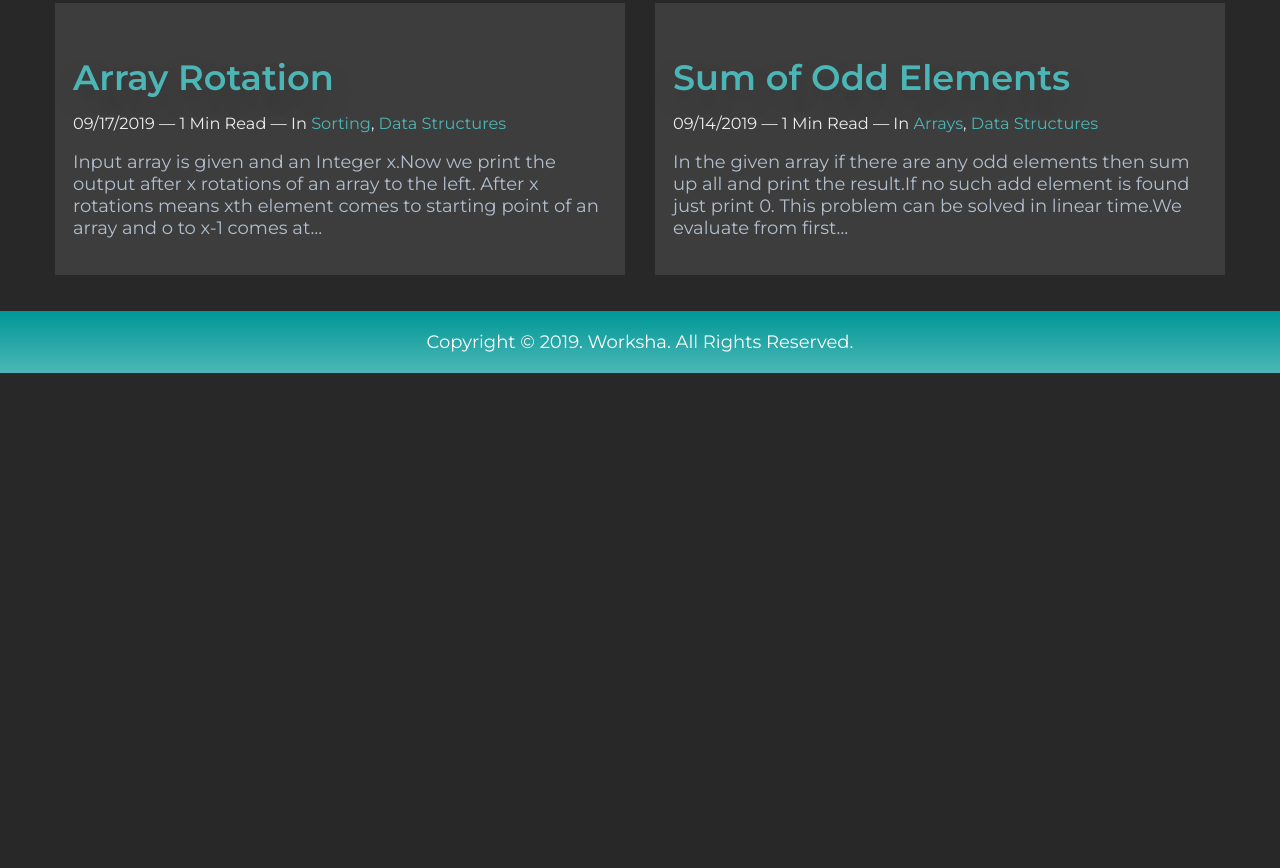
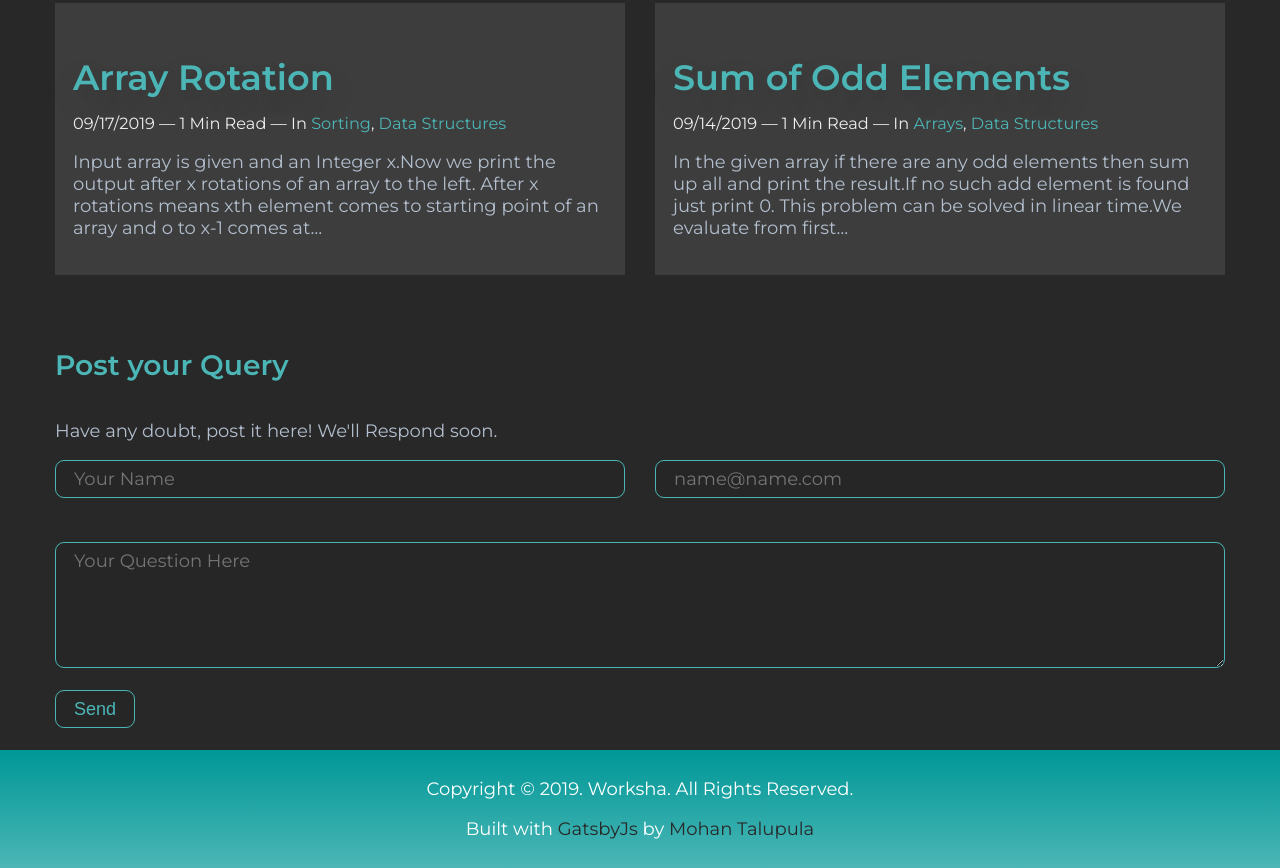
Before and after one commit to mittajithendra/worksha.com, a Gatsby site: page / in a window 1280 px wide. Shown: the part 869-1737 px from the top of the page. Before the commit the page ends 1242 px from the top, so only its background shows below. Built offline with nearby package versions, Linux system fonts and the light colour scheme; Gatsby itself is replaced by a stand-in of ours.

Commit message:
added patches for query form

```diff
--- a/content/arrays/array-rotation.md
+++ b/content/arrays/array-rotation.md
@@ -1,7 +1,7 @@
 ---
 title: Array Rotation
 date: 2019-09-17
-author: Jith
+author: mittajithendra
 categories:
   - Sorting
   - Data Structures
--- a/content/arrays/sum-of-odd-elements.md
+++ b/content/arrays/sum-of-odd-elements.md
@@ -1,7 +1,7 @@
 ---
 title: Sum of Odd Elements
 date: 2019-09-14
-author: Jith
+author: mittajithendra
 categories:
   - Arrays
   - Data Structures
--- a/content/data-structures.yaml
+++ b/content/data-structures.yaml
@@ -1,10 +1,10 @@
 - title: Arrays
   elements:
-    - title: Sum odd elements
+    - title: Sum of Odd Elements
     - title: Array Rotation
     - title: Possible words from Phone Digits
 - title: Sorting
   elements:
-    - title: Sum odd elements
+    - title: Sum of Odd Elements
     - title: Array Rotation
     - title: Possible words from Phone Digits
--- a/content/explore.yaml
+++ b/content/explore.yaml
@@ -3,4 +3,4 @@
   slug: /ds
 - title: Python
   description: Python is an interpreted, high-level, general-purpose programming language.Now-a-days python is most emerging programming language.
-  slug: data-structures
+  slug: /python
--- a/content/python.yaml
+++ b/content/python.yaml
@@ -1,4 +1,4 @@
-- title: Python
+- title: Introduction
   elements:
     - title: Sum odd elements
     - title: Array Rotation
--- a/src/components/Layout/Layout.js
+++ b/src/components/Layout/Layout.js
@@ -107,10 +107,10 @@ const GlobalStyle = createGlobalStyle`
   }
   input, textarea {
     border-radius: .5rem;
-    border: none;
+    border: 1px solid ${props => props.theme.colors.primary};
+    font-family: ${props => props.theme.fontFamily.sansSerif};
     color: ${props => props.theme.colors.primary};
     background: rgba(0, 0, 0, 0.05);
-    width: 100%;
     padding: .4rem 1rem;
     &:focus {
       outline: none;
--- a/src/components/Misc/Footer.js
+++ b/src/components/Misc/Footer.js
@@ -3,17 +3,33 @@ import styled from "styled-components"
 
 import Container from "../Responsive/Container"
 
+const FooterLink = styled.a`
+  color: #282828;
+`
+
 const Footer = () => {
   return (
     <Wrapper>
-      <Container>Copyright © 2019. Worksha. All Rights Reserved.</Container>
+      <Container>
+        <p>Copyright © 2019. Worksha. All Rights Reserved.</p>
+        <p>
+          {" "}
+          Built with{" "}
+          <FooterLink href="https://www.gatsbyjs.org">
+            GatsbyJs
+          </FooterLink> by{" "}
+          <FooterLink href="https://www.github.com/mohanmonu777">
+            Mohan Talupula
+          </FooterLink>
+        </p>
+      </Container>
     </Wrapper>
   )
 }
 
 const Wrapper = styled.div`
   background: linear-gradient(180deg, #009797 0%, #4cb6b6 100%);
-  padding: 20px;
+  padding: 10px;
   color: #fff;
   text-align: center;
 `
--- /dev/null
+++ b/src/components/Misc/Query.js
@@ -0,0 +1,53 @@
+import React from "react"
+import Container from "../Responsive/Container"
+import PageGrid from "../Responsive/PageGrid"
+
+const Query = () => {
+  return (
+    <Container>
+      <h4>Post your Query</h4>
+      <p>Have any doubt, post it here! We'll Respond soon.</p>
+      <form
+        name="contact-form"
+        method="post"
+        data-netlify="true"
+        data-netlify-honeypot="bot-field"
+      >
+        <PageGrid columns="repeat(2,1fr)">
+          <div className="grid-container">
+            <input name="name" placeholder="Your Name" type="text" />
+            <input name="email" placeholder="name@name.com" type="email" />
+          </div>
+        </PageGrid>
+        <br />
+        <br />
+        <PageGrid columns="repeat(1,1fr)">
+          <div className="grid-container">
+            <textarea
+              name="message"
+              placeholder="Your Question Here"
+              rows="5"
+            />
+          </div>
+        </PageGrid>
+        <br />
+        <button
+          style={{
+            padding: ".4rem 1rem",
+            border: "none",
+            color: "#4cb6b6",
+            background: "rgba(0, 0, 0, 0.05)",
+            borderRadius: ".5rem",
+            border: "1px solid #4cb6b6",
+          }}
+        >
+          Send
+        </button>
+        <br />
+        <br />
+      </form>
+    </Container>
+  )
+}
+
+export default Query
--- a/src/pages/index.js
+++ b/src/pages/index.js
@@ -3,14 +3,20 @@ import Layout from "../components/Layout"
 import HomeHeader from "../components/Misc/HomeHeader"
 import Explore from "../components/Misc/Explore"
 import Footer from "../components/Misc/Footer"
+import Query from "../components/Misc/Query"
 import LatestPosts from "../components/Misc/LatestPosts"
+import Helmet from "react-helmet"
 
 export default function index() {
   return (
     <Layout>
+      <Helmet>
+        <title>Home | Worksha</title>
+      </Helmet>
       <HomeHeader />
       <Explore />
       <LatestPosts />
+      <Query />
       <Footer />
     </Layout>
   )
```
Also changed, not shown: src/pages/ds.js (+8 -3 lines), src/pages/python.js (+9 -4 lines).
